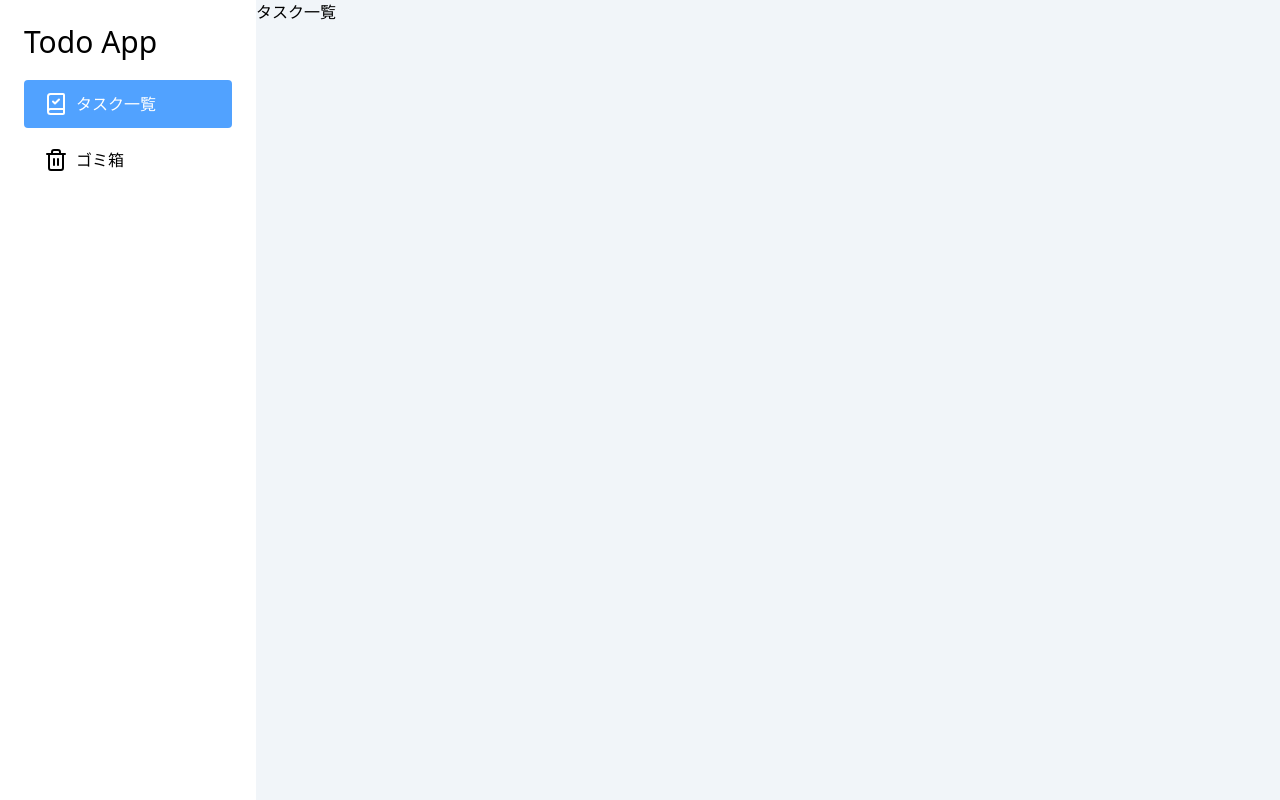
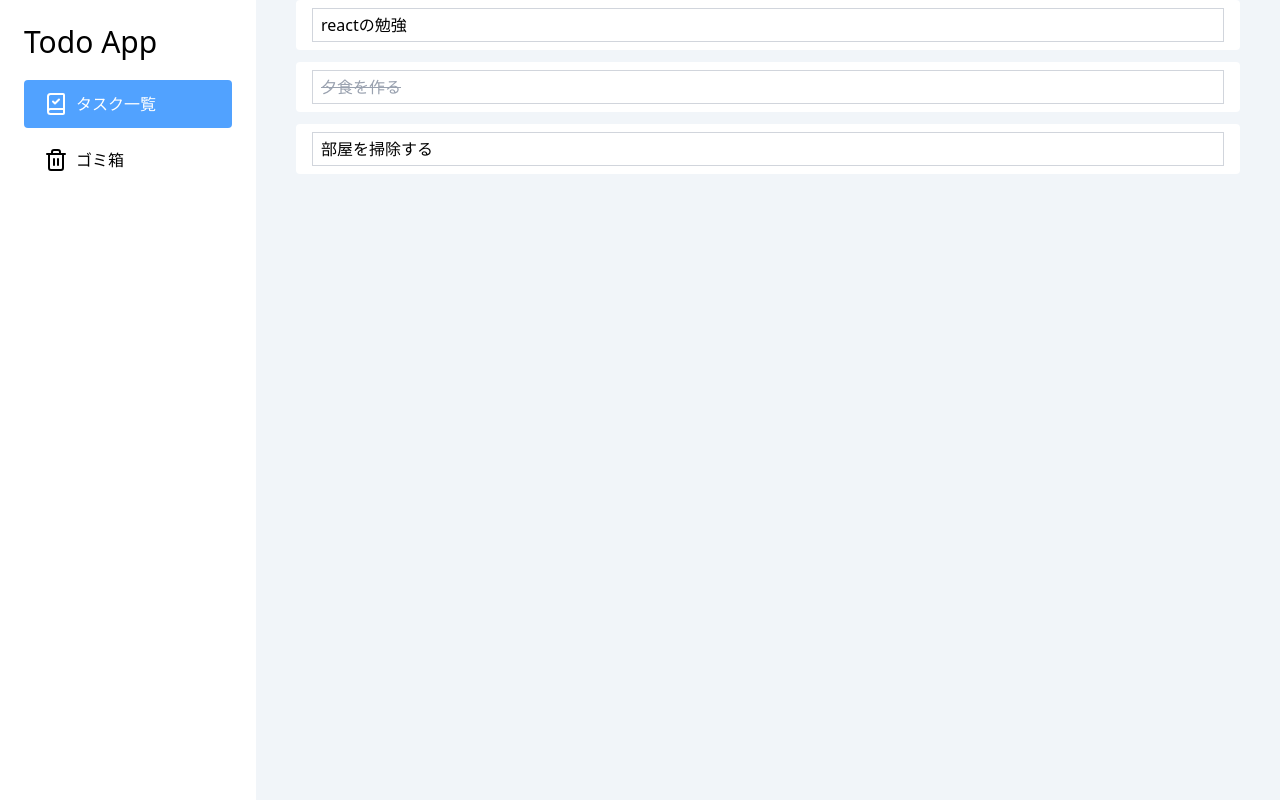
Before and after one commit to AbeTakaki/react-todo-app, a React (Vite) app: page / in a window 1280 px wide. Built offline with nearby package versions, Linux system fonts and the light colour scheme.

Commit message:
タスク一覧機能の追加

```diff
--- a/src/App.jsx
+++ b/src/App.jsx
@@ -1,5 +1,6 @@
 import { createBrowserRouter, Link, Outlet, RouterProvider } from "react-router-dom";
 import { AppLayout } from "./components/AppLayout.jsx";
+import { TaskList } from "./components/TaskList.jsx";
 
 const router = createBrowserRouter([
   {
@@ -12,7 +13,7 @@
       {
         // タスク一覧画面
         path: "/",
-        element: <div>タスク一覧</div>
+        element: <TaskList />
       },
       {
         // ゴミ箱画面
--- /dev/null
+++ b/src/components/TaskList.jsx
@@ -0,0 +1,19 @@
+import { dummyTaskList } from '../data/dummyTaskList';
+import { TaskItem } from './TaskItem';
+
+export function TaskList () {
+  return (
+    <div className="relative">
+      <div className='space-y-3 px-10 pb-10'>
+        {dummyTaskList.length === 0 ? (
+          // タスクが0件の場合はフォールバックを表示
+          <p className='text-center text-sm'>タスクがありません</p>
+        ) : (
+          dummyTaskList.map((task) => (
+            <TaskItem key={task.id} task={task} />
+          ))
+        )}
+      </div>
+    </div>
+  )
+}
--- a/src/data/dummyTask.js
+++ b/src/data/dummyTaskList.js
@@ -1,4 +1,4 @@
-export const dummyTask = [
+export const dummyTaskList = [
   {
     id: 1,
     title: "reactの勉強",
```
